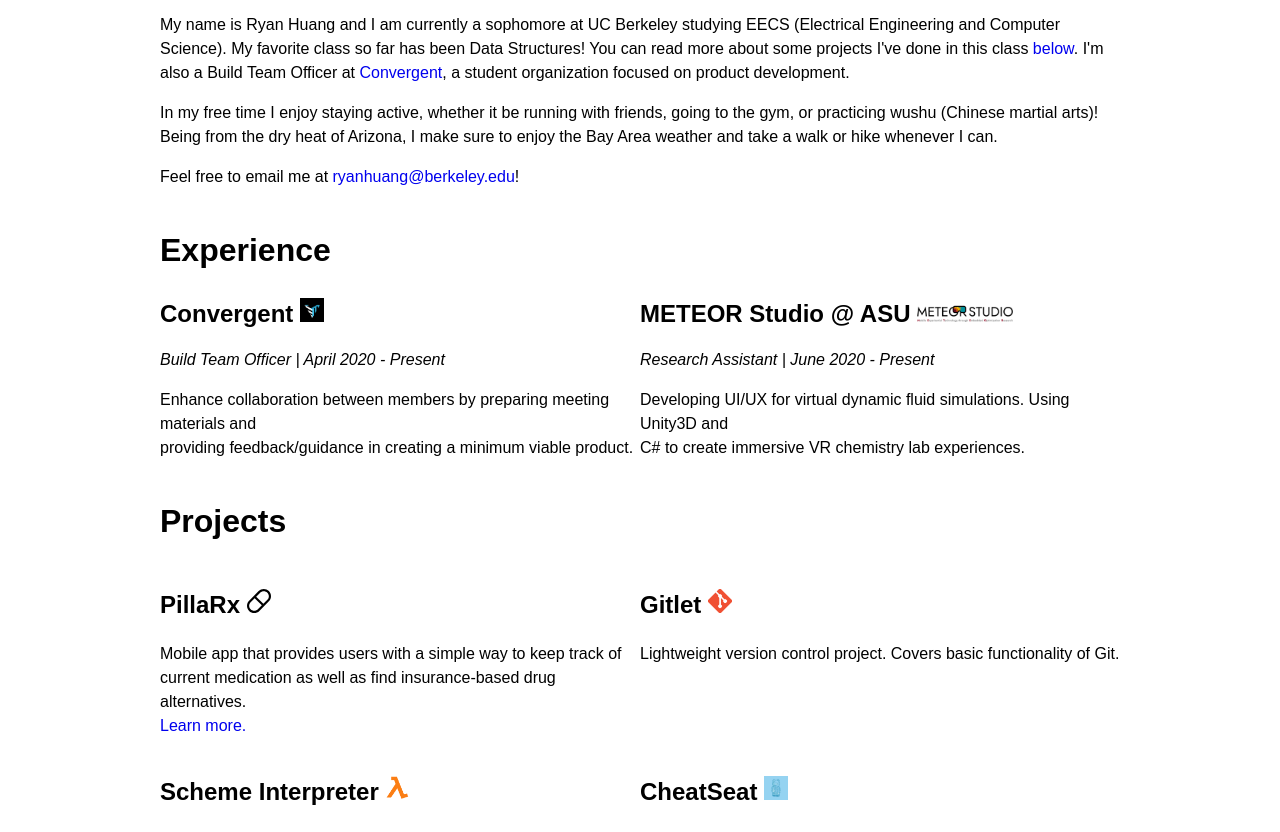
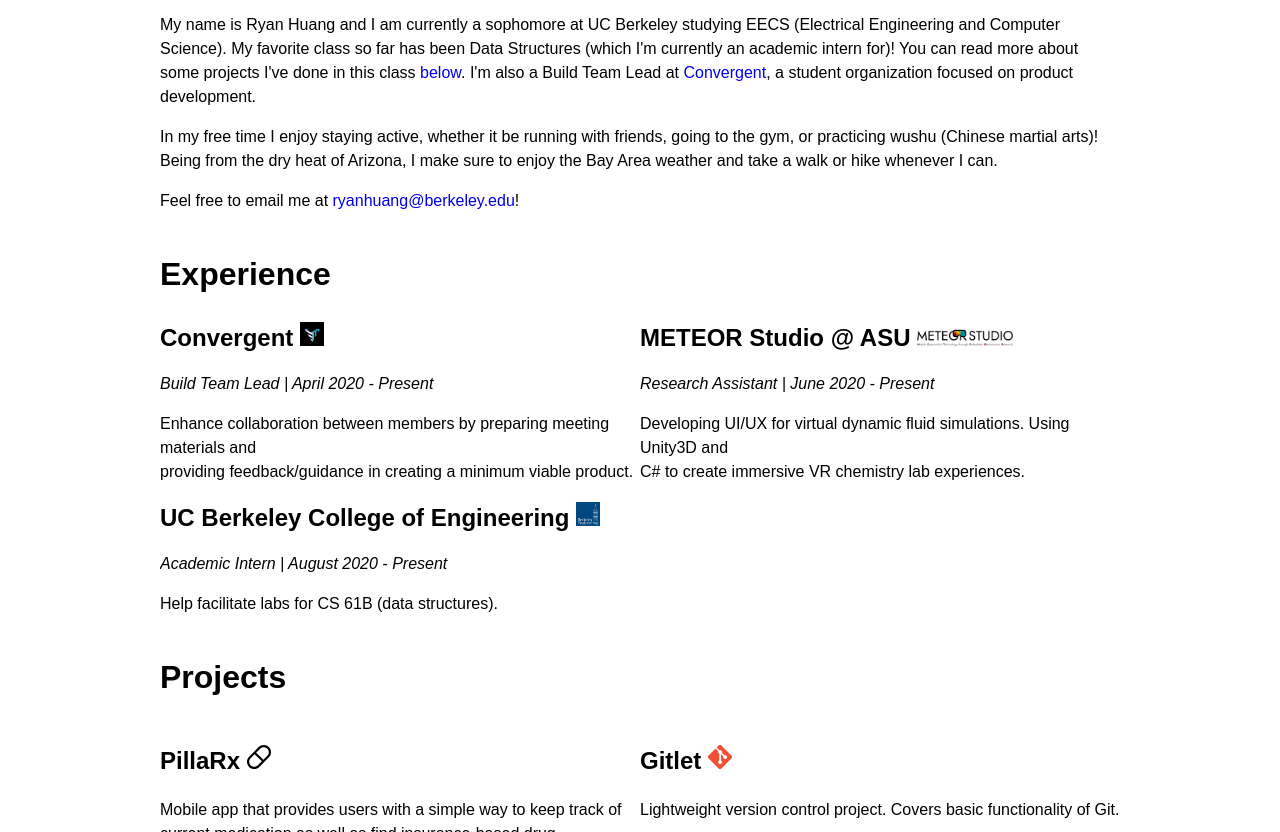
Before and after one commit to ryanhuang36/personalwebsite, a plain HTML site: page index.html in a window 1280 px wide. Shown: the part 307-1139 px from the top of the page. Drawn offline with Linux system fonts and the light colour scheme.

Commit message:
Added CS61B ai info

```diff
--- a/css/style.css
+++ b/css/style.css
@@ -146,6 +146,10 @@
     width:20%
 }
 
+#caleng{
+    width:5%
+}
+
 #position{
     font-style:italic;
 }
--- a/index.html
+++ b/index.html
@@ -28,8 +28,9 @@
             <img id="profile" src="images/circle-cropped.png" alt="profile">
             <p>
                 My name is Ryan Huang and I am currently a sophomore at UC Berkeley studying EECS (Electrical Engineering and Computer Science).
-                My favorite class so far has been Data Structures! You can read more about some projects I've done in this class <a href="#projects">below</a>. I'm also
-                a Build Team Officer at <a href="https://calconvergent.com/" target="_blank">Convergent</a>, a student organization focused on product development.
+                My favorite class so far has been Data Structures (which I'm currently an academic intern for)! You can read more about some projects
+                I've done in this class <a href="#projects">below</a>. I'm also a Build Team Lead at <a href="https://calconvergent.com/" target="_blank">Convergent</a>,
+                a student organization focused on product development.
             </p>
 
             <p>
@@ -47,7 +48,7 @@
             <h1>Experience</h1>
             <div class="experience-box">
                 <h2>Convergent <img src="images/convergent.png" alt="convergent-logo" id="convergent"></h2>
-                <p id="position">Build Team Officer | April 2020 - Present</p>
+                <p id="position">Build Team Lead | April 2020 - Present</p>
                 <p>
                     Enhance collaboration between members by preparing meeting materials and
                     <br> providing feedback/guidance in creating a minimum viable product.
@@ -62,6 +63,17 @@
                     <br> C# to create immersive VR chemistry lab experiences.
                 </p>
             </div>
+
+            <div class="clr"></div>
+
+            <div class="experience-box">
+                <h2>UC Berkeley College of Engineering <img src="images/UC_Berkeley_College_of_Engineering_logo.jpg" alt="cal-eng" id="caleng"></h2>
+                <p id="position">Academic Intern | August 2020 - Present</p>
+                <p>
+                    Help facilitate labs for CS 61B (data structures).
+                </p>
+            </div>
+
         </div>
 
         <div class = "container-2" id="projects">
```
Also changed, not shown: images/UC_Berkeley_College_of_Engineering_logo.jpg (added), 1 other file.
